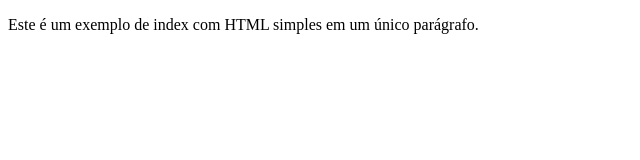
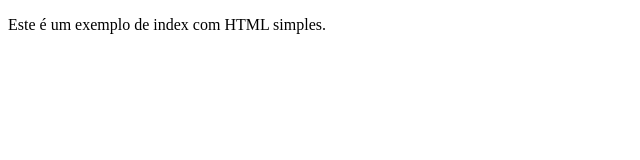
Before and after one commit to mauricioodian/arquivos-de-teste, a plain HTML site: page subdiretorio/index.html in a window 1280 px wide. Shown: the whole page, without its empty margins (0-640 px from the left). Drawn offline with Linux system fonts and the light colour scheme.

Commit message:
Segundo Commit

```diff
--- a/subdiretorio/index.html
+++ b/subdiretorio/index.html
@@ -4,6 +4,6 @@
         <title>Exemplo de Index</title>
     </head>
     <body>
-        <p>Este é um exemplo de index com HTML simples em um único parágrafo.</p>
+        <p>Este é um exemplo de index com HTML simples.</p>
     </body>
 </html>
```
Also changed, not shown: arquivo-2.txt, arquivo.txt.
